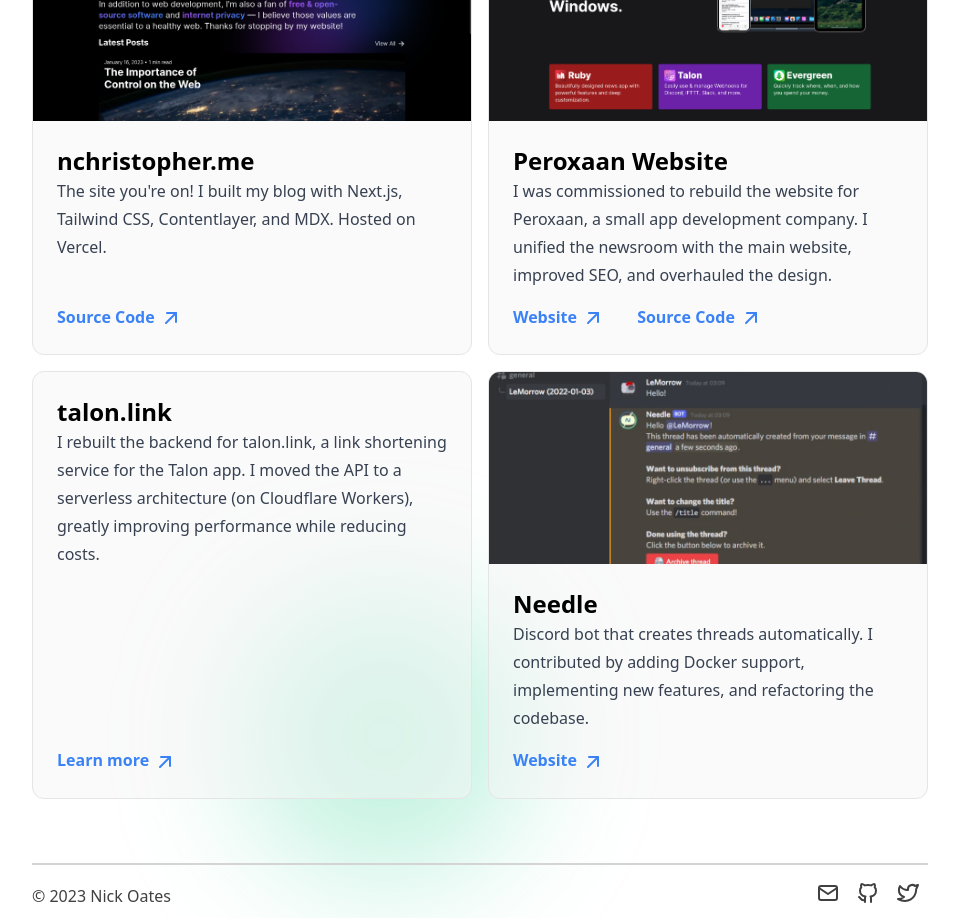
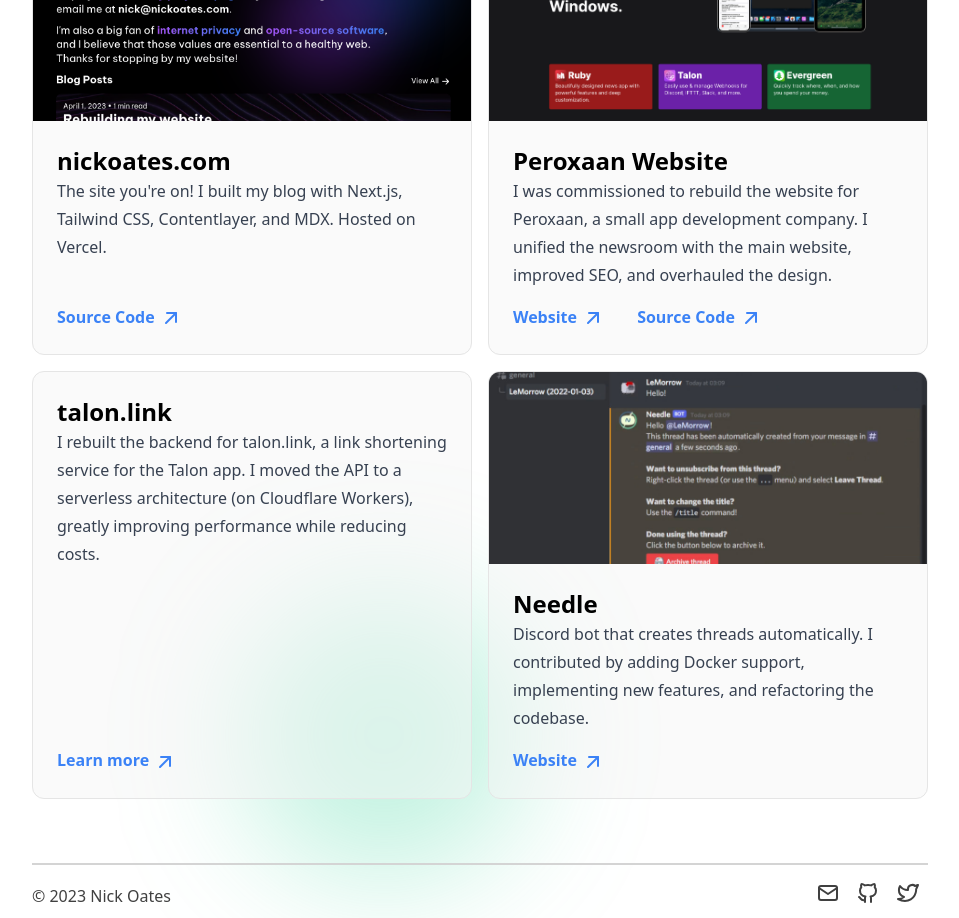
Before and after one commit to n1ckoates/blog, a Next.js app: page /projects in a window 1280 px wide. Shown: the part 800-1718 px from the top of the page, without its empty margins (160-1119 px from the left). Built offline with nearby package versions, Linux system fonts and the light colour scheme; a web font is replaced by a local one.

Commit message:
✏️ Fix incorrect blog on projects

```diff
--- a/metadata.js
+++ b/metadata.js
@@ -57,9 +57,9 @@
 			"Visit Guide": github + "/steamdeck-emulation",
 		},
 	},
-	"nchristopher.me": {
+	"nickoates.com": {
 		cover: "/images/projects/blog.png",
-		coverAlt: "Home page of nchristopher.me",
+		coverAlt: "Home page of nickoates.com",
 		description:
 			"The site you're on! I built my blog with Next.js, Tailwind CSS, Contentlayer, and MDX. Hosted on Vercel.",
 		links: {
```
Also changed, not shown: public/images/projects/blog.png.
